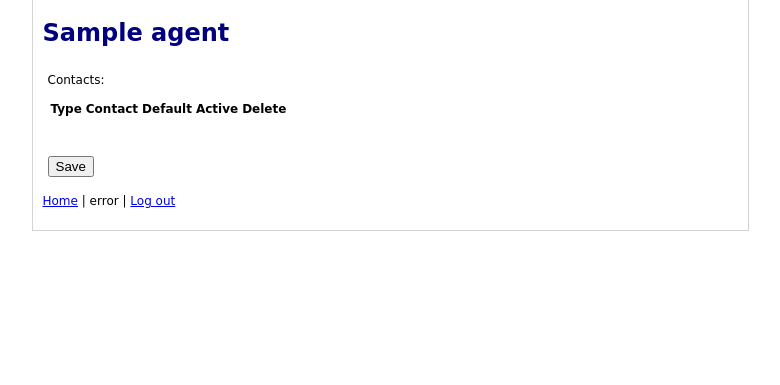
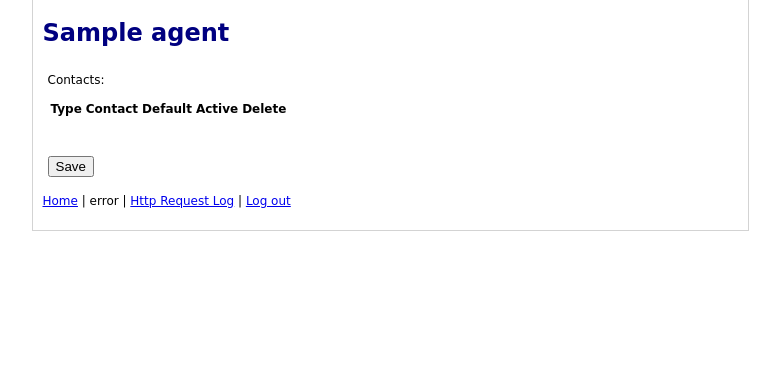
Before and after one commit to jardev/test42_cc, a Django app: template tests_42cc/templates/tickets/edit.html in a window 1280 px wide. Shown: the part 66-451 px from the top of the page, without its empty margins (250-1030 px from the left). Run offline with Django 3.2, Linux system fonts and the light colour scheme; the template is opened without the code that fills it: most values are stand-ins (such as "Sample title", 1, 10 or a date in 2020); lists and menus that the app fills with data are empty; some libraries are stand-ins or nearby versions.

Commit message:
ticket:12 Added http-log url in the edit page

```diff
--- a/tests_42cc/templates/tickets/edit.html
+++ b/tests_42cc/templates/tickets/edit.html
@@ -117,5 +117,6 @@
 {% block commands %}
     <a href="/">Home</a> |
     {% edit_object agent %} |
+    <a href="/http-log">Http Request Log</a> |
     <a href="/accounts/logout/">Log out</a>
 {% endblock %}
```
